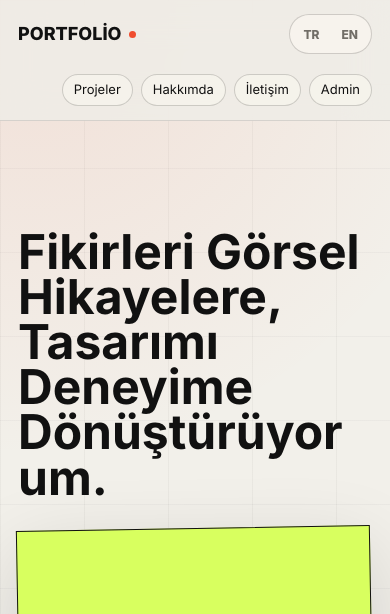
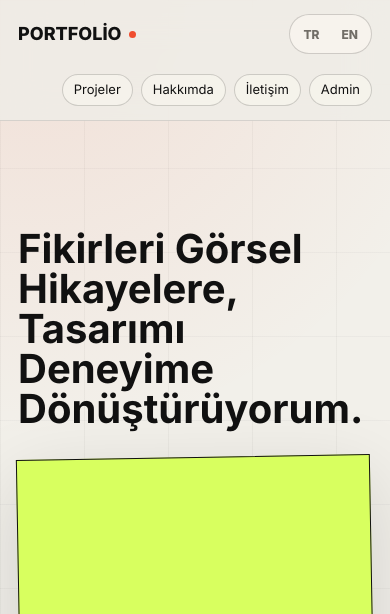
Before and after one commit to alikorkmaz-ai/designer-portfolio, a website: page public/index.html in a window 390 px wide. Shown: the top 614 px of the page. Drawn offline with Linux system fonts and the light colour scheme; no server answers.

Commit message:
Stabilize hero text wrapping

```diff
--- a/public/styles.css
+++ b/public/styles.css
@@ -154,10 +154,12 @@ h1 {
 
 .intro-title {
   max-width: 1080px;
-  font-size: clamp(48px, 8.2vw, 124px);
-  line-height: 0.94;
+  font-size: clamp(40px, 7vw, 104px);
+  line-height: 1;
   text-transform: none;
-  overflow-wrap: anywhere;
+  overflow-wrap: normal;
+  word-break: keep-all;
+  hyphens: none;
 }
 
 h2 {
@@ -195,6 +197,9 @@ h3 {
 .profile-panel span,
 .profile-panel strong {
   display: block;
+  overflow-wrap: normal;
+  word-break: keep-all;
+  hyphens: none;
 }
 
 .studio-strip {
@@ -966,7 +971,7 @@ textarea {
   }
 
   h1 {
-    font-size: clamp(48px, 17vw, 84px);
+    font-size: clamp(40px, 13vw, 72px);
   }
 
   .section-title,
```
